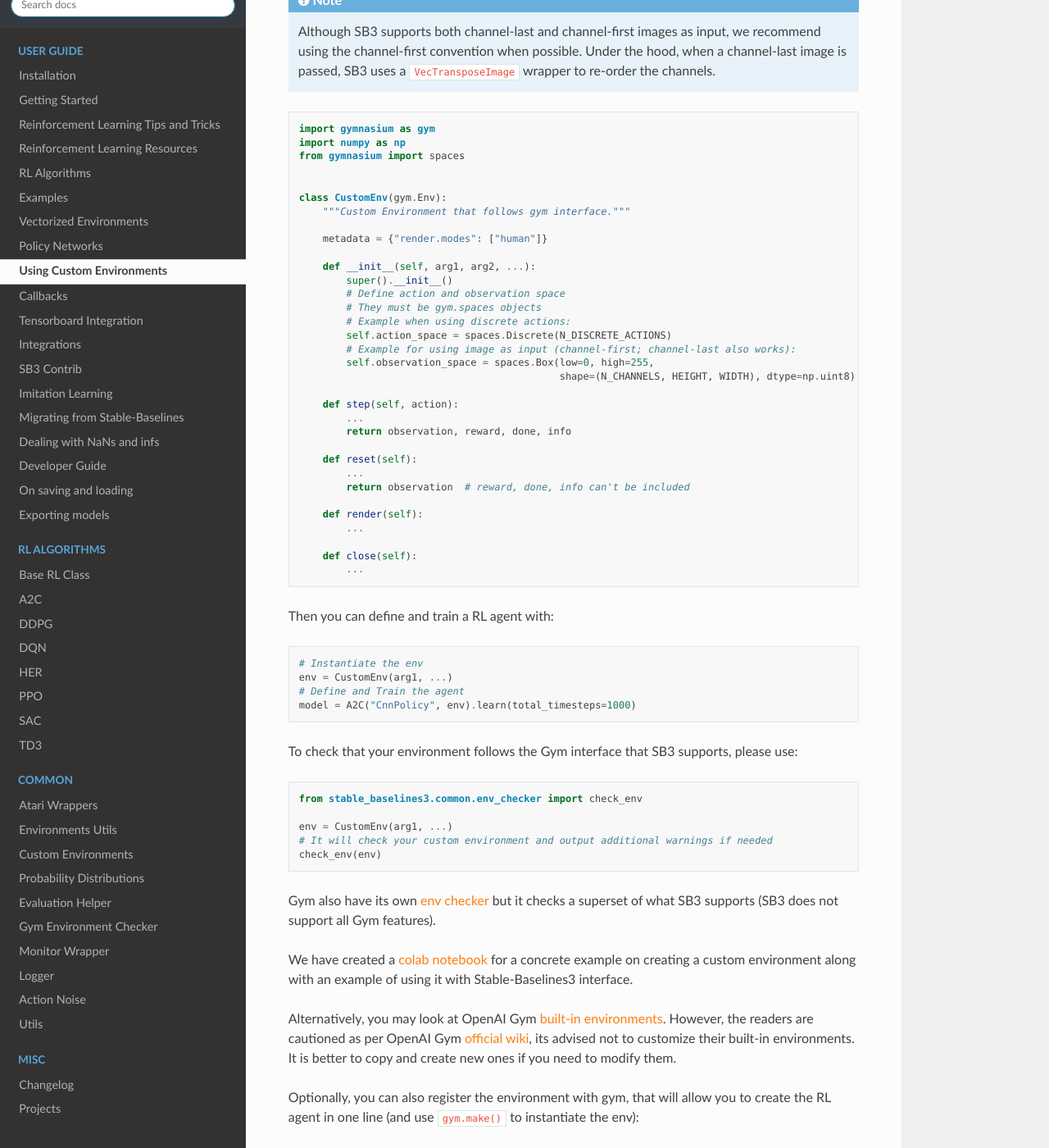
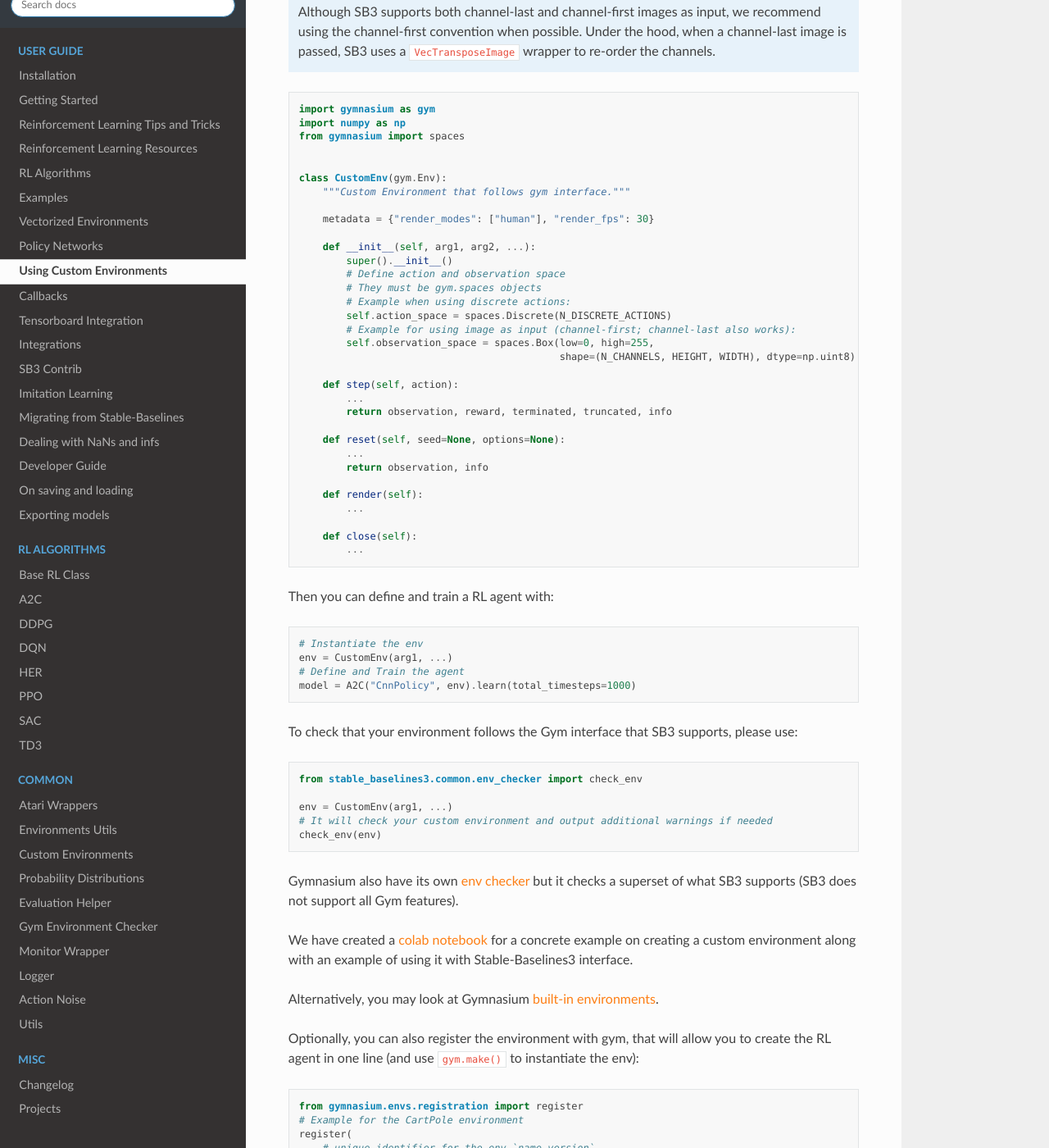
Before and after one commit to DLR-RM/stable-baselines3, a Sphinx documentation site: the page built from docs/guide/custom_env.rst, in a window 1280 px wide and 1400 px high, scrolled down 588 px. Shown: the whole window at 82% size. Built offline with Sphinx 7.4.7 and the Read the Docs theme 2.0.0, drawn with Linux system fonts in a browser that asks for light colours; pages that are not in the unit, such as notebooks, are missing from menus; the version number could not be read and is left out; some of the changed text lies outside the part shown.

Commit message:
Update outdated custom env doc

```diff
--- a/docs/guide/custom_env.rst
+++ b/docs/guide/custom_env.rst
@@ -3,18 +3,19 @@
 Using Custom Environments
 ==========================
 
-To use the RL baselines with custom environments, they just need to follow the *gym* interface.
-That is to say, your environment must implement the following methods (and inherits from OpenAI Gym Class):
+To use the RL baselines with custom environments, they just need to follow the *gymnasium*  `interface <https://gymnasium.farama.org/tutorials/gymnasium_basics/environment_creation/#sphx-glr-tutorials-gymnasium-basics-environment-creation-py>`_.
+That is to say, your environment must implement the following methods (and inherits from Gym Class):
 
 
 .. note::
-	If you are using images as input, the observation must be of type ``np.uint8`` and be contained in [0, 255].
-	By default, the observation is normalized by SB3 pre-processing (dividing by 255 to have values in [0, 1]) when using CNN policies.
-	Images can be either channel-first or channel-last.
+
+  If you are using images as input, the observation must be of type ``np.uint8`` and be contained in [0, 255].
+  By default, the observation is normalized by SB3 pre-processing (dividing by 255 to have values in [0, 1]) when using CNN policies.
+  Images can be either channel-first or channel-last.
 
   If you want to use ``CnnPolicy`` or ``MultiInputPolicy`` with image-like observation (3D tensor) that are already normalized, you must pass ``normalize_images=False``
-	to the policy (using ``policy_kwargs`` parameter, ``policy_kwargs=dict(normalize_images=False)``)
-	and make sure your image is in the **channel-first** format.
+  to the policy (using ``policy_kwargs`` parameter, ``policy_kwargs=dict(normalize_images=False)``)
+  and make sure your image is in the **channel-first** format.
 
 
 .. note::
@@ -34,7 +35,7 @@
   class CustomEnv(gym.Env):
       """Custom Environment that follows gym interface."""
 
-      metadata = {"render.modes": ["human"]}
+      metadata = {"render_modes": ["human"], "render_fps": 30}
 
       def __init__(self, arg1, arg2, ...):
           super().__init__()
@@ -48,11 +49,11 @@
 
       def step(self, action):
           ...
-          return observation, reward, done, info
+          return observation, reward, terminated, truncated, info
 
-      def reset(self):
+      def reset(self, seed=None, options=None):
           ...
-          return observation  # reward, done, info can't be included
+          return observation, info
 
       def render(self):
           ...
@@ -81,11 +82,11 @@
 	# It will check your custom environment and output additional warnings if needed
 	check_env(env)
 
-Gym also have its own `env checker <https://www.gymlibrary.ml/content/api/#checking-api-conformity>`_ but it checks a superset of what SB3 supports (SB3 does not support all Gym features).
+Gymnasium also have its own `env checker <https://gymnasium.farama.org/api/utils/#gymnasium.utils.env_checker.check_env>`_ but it checks a superset of what SB3 supports (SB3 does not support all Gym features).
 
-We have created a `colab notebook <https://colab.research.google.com/github/araffin/rl-tutorial-jnrr19/blob/master/5_custom_gym_env.ipynb>`_ for a concrete example on creating a custom environment along with an example of using it with Stable-Baselines3 interface.
+We have created a `colab notebook <https://colab.research.google.com/github/araffin/rl-tutorial-jnrr19/blob/sb3/5_custom_gym_env.ipynb>`_ for a concrete example on creating a custom environment along with an example of using it with Stable-Baselines3 interface.
 
-Alternatively, you may look at OpenAI Gym `built-in environments <https://www.gymlibrary.ml/>`_. However, the readers are cautioned as per OpenAI Gym `official wiki <https://github.com/openai/gym/wiki/FAQ>`_, its advised not to customize their built-in environments. It is better to copy and create new ones if you need to modify them.
+Alternatively, you may look at Gymnasium `built-in environments <https://gymnasium.farama.org>`_.
 
 Optionally, you can also register the environment with gym, that will allow you to create the RL agent in one line (and use ``gym.make()`` to instantiate the env):
 
--- a/docs/misc/changelog.rst
+++ b/docs/misc/changelog.rst
@@ -70,6 +70,7 @@
 - Make it more explicit when using ``VecEnv`` vs Gym env
 - Added UAV_Navigation_DRL_AirSim to the project page (@heleidsn)
 - Added ``EvalCallback`` example (@sidney-tio)
+- Update custom env documentation
 
 
 Release 1.8.0 (2023-04-07)
```
